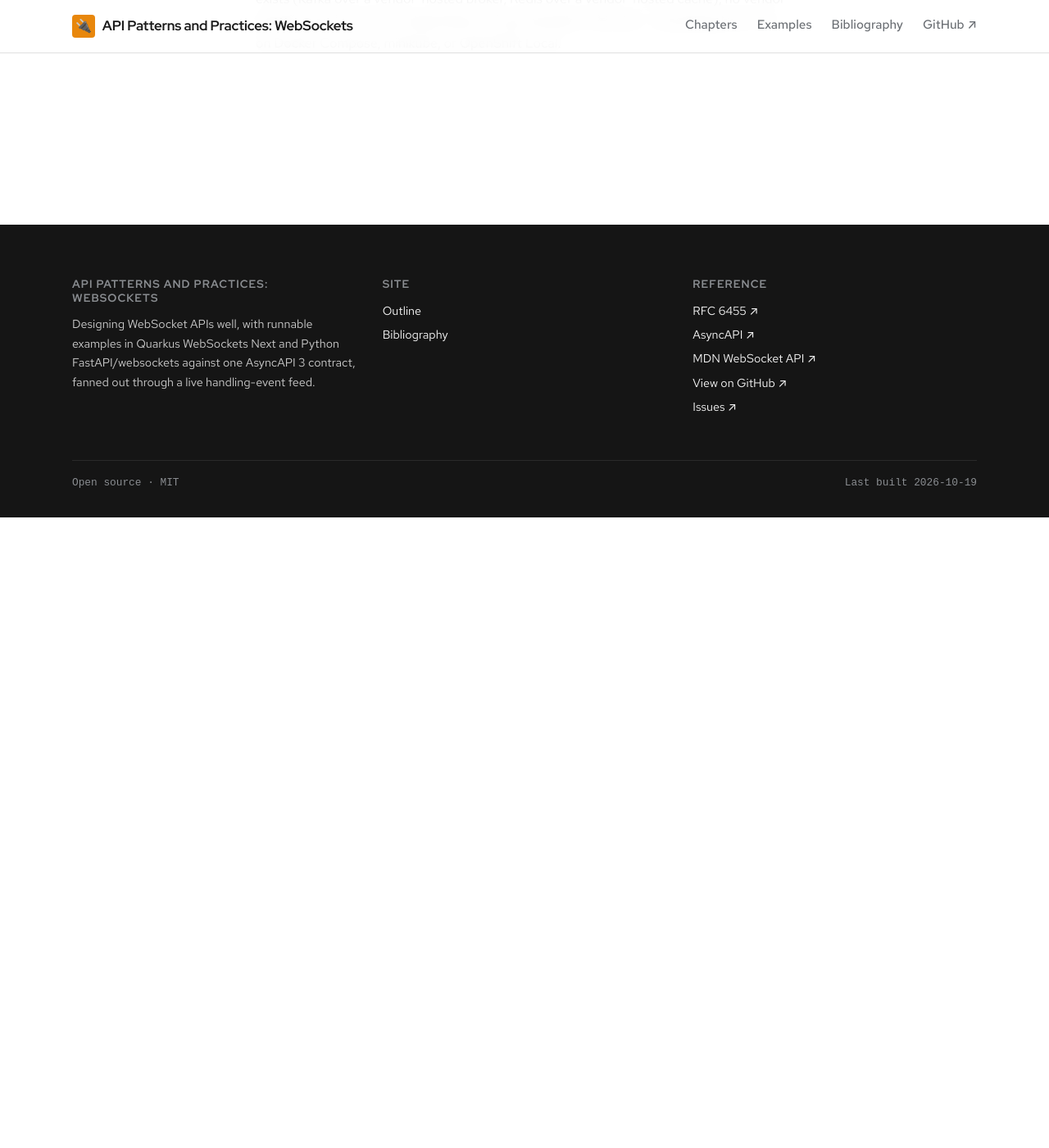
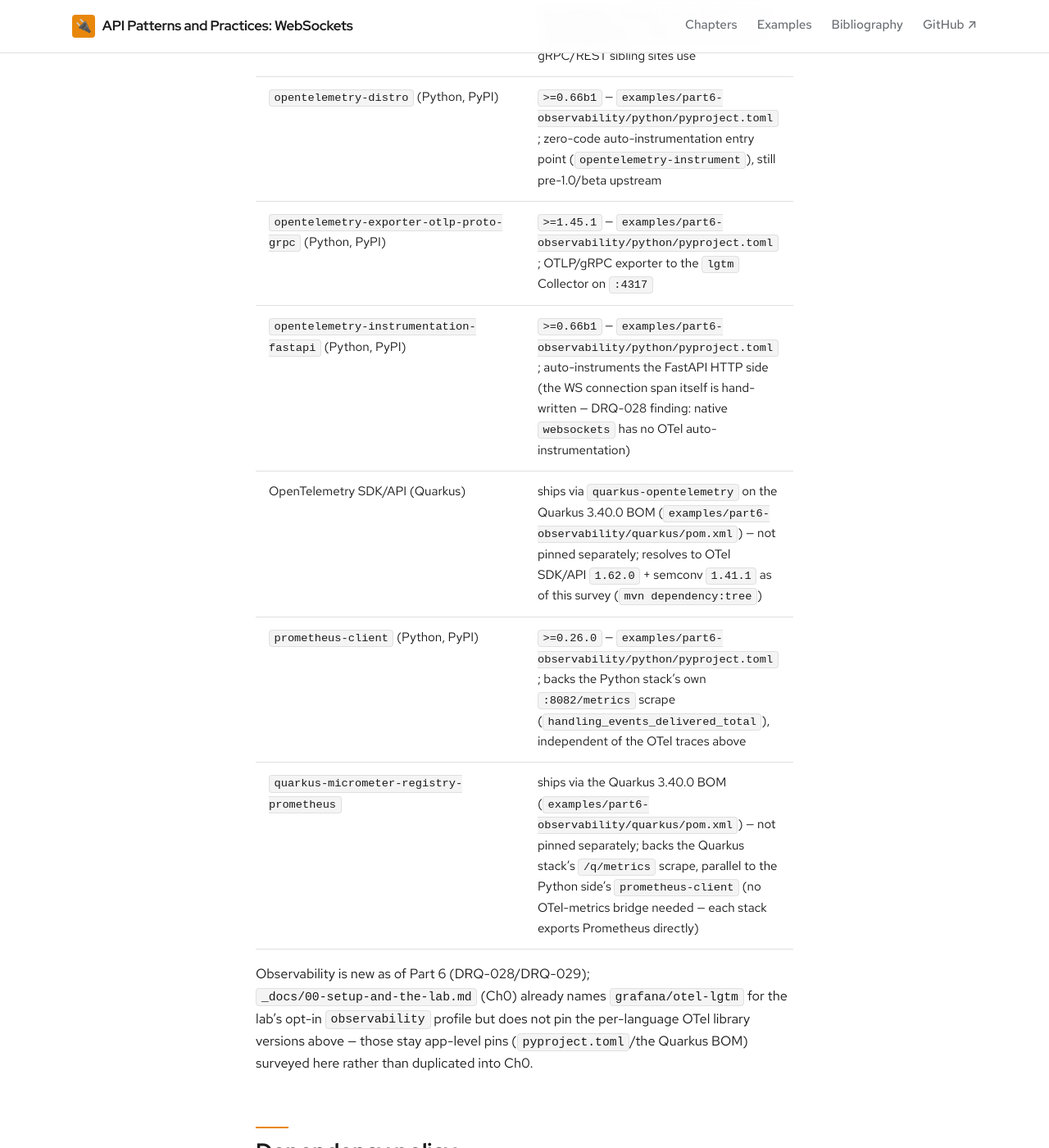
Before and after one commit to patterncatalyst/api-patterns-and-practices-websockets, a Jekyll site: the page built from _plans/version-matrix.md, in a window 1280 px wide and 1400 px high, scrolled down 2992 px. Shown: the whole window at 82% size. Built offline with Jekyll 4.4.1, drawn with Linux system fonts in a browser that asks for light colours; some web fonts are replaced; before the commit the page ends 3623 px from its top, so only the background shows below that; some of the changed text lies outside the part shown.

Commit message:
ci(r06): part6-observability in drift gate + setup-node for Newman; OTel/LGTM version-matrix row

```diff
--- a/_plans/version-matrix.md
+++ b/_plans/version-matrix.md
@@ -48,6 +48,21 @@ Protobuf/buf are new as of Part 5 (DRQ-025); `_docs/00-setup-and-the-lab.md`
 when Part 5's own chapter prose lands, carrying forward the versions pinned
 above rather than re-surveying.
 
+| **OpenTelemetry / Observability (DRQ-028, DRQ-029, Part 6)** | |
+| `grafana/otel-lgtm` (Docker image) | `0.36.0` — pinned image tag (`examples/part6-observability/compose.yaml`); the same all-in-one Loki+Grafana+Tempo+Mimir+Collector image Ch0's lab (`_docs/00-setup-and-the-lab.md`) already names for the opt-in `observability` profile, and the one the gRPC/REST sibling sites use |
+| `opentelemetry-distro` (Python, PyPI) | `>=0.66b1` — `examples/part6-observability/python/pyproject.toml`; zero-code auto-instrumentation entry point (`opentelemetry-instrument`), still pre-1.0/beta upstream |
+| `opentelemetry-exporter-otlp-proto-grpc` (Python, PyPI) | `>=1.45.1` — `examples/part6-observability/python/pyproject.toml`; OTLP/gRPC exporter to the `lgtm` Collector on `:4317` |
+| `opentelemetry-instrumentation-fastapi` (Python, PyPI) | `>=0.66b1` — `examples/part6-observability/python/pyproject.toml`; auto-instruments the FastAPI HTTP side (the WS connection span itself is hand-written — DRQ-028 finding: native `websockets` has no OTel auto-instrumentation) |
+| OpenTelemetry SDK/API (Quarkus) | ships via `quarkus-opentelemetry` on the Quarkus 3.40.0 BOM (`examples/part6-observability/quarkus/pom.xml`) — not pinned separately; resolves to OTel SDK/API `1.62.0` + semconv `1.41.1` as of this survey (`mvn dependency:tree`) |
+| `prometheus-client` (Python, PyPI) | `>=0.26.0` — `examples/part6-observability/python/pyproject.toml`; backs the Python stack's own `:8082/metrics` scrape (`handling_events_delivered_total`), independent of the OTel traces above |
+| `quarkus-micrometer-registry-prometheus` | ships via the Quarkus 3.40.0 BOM (`examples/part6-observability/quarkus/pom.xml`) — not pinned separately; backs the Quarkus stack's `/q/metrics` scrape, parallel to the Python side's `prometheus-client` (no OTel-metrics bridge needed — each stack exports Prometheus directly) |
+
+Observability is new as of Part 6 (DRQ-028/DRQ-029); `_docs/00-setup-and-the-lab.md`
+(Ch0) already names `grafana/otel-lgtm` for the lab's opt-in `observability`
+profile but does not pin the per-language OTel library versions above —
+those stay app-level pins (`pyproject.toml`/the Quarkus BOM) surveyed here
+rather than duplicated into Ch0.
+
 ## Dependency policy
 
 Pin every dependency to the **upstream latest stable** release at the time
```
Also changed, not shown: .github/workflows/contracts.yml.
